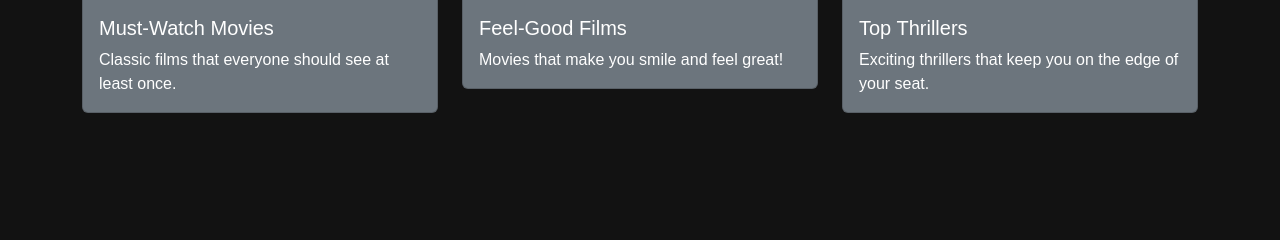
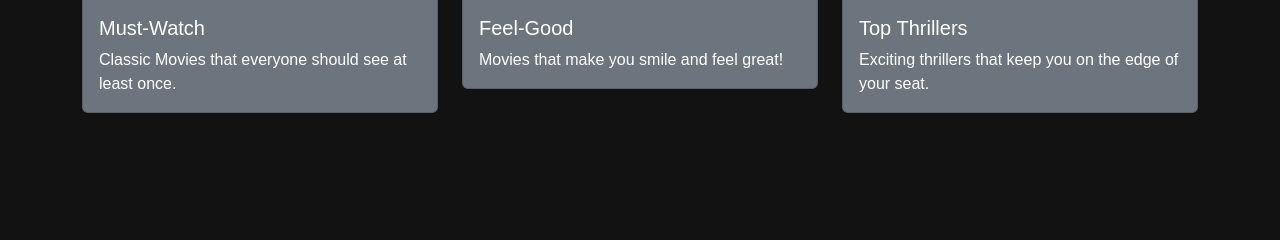
Before and after one commit to lilyjelleycat/Agile_web_project_group40, a Flask app: template app/templates/lists.html in a window 1280 px wide. Shown: the part 201-441 px from the top of the page. Run offline with Flask 3, Linux system fonts and the light colour scheme; the template is opened without the code that fills it, so the values that code supplies are empty; some libraries are stand-ins or nearby versions.

Commit message:
made changes to lists.html

```diff
--- a/app/templates/lists.html
+++ b/app/templates/lists.html
@@ -37,8 +37,8 @@
       <div class="card bg-secondary text-white">
         <img src="https://via.placeholder.com/300x400" class="card-img-top" alt="Must Watch">
         <div class="card-body">
-          <h5 class="card-title">Must-Watch Movies</h5>
-          <p class="card-text">Classic films that everyone should see at least once.</p>
+          <h5 class="card-title">Must-Watch</h5>
+          <p class="card-text">Classic Movies that everyone should see at least once.</p>
         </div>
       </div>
     </div>
@@ -46,7 +46,7 @@
       <div class="card bg-secondary text-white">
         <img src="https://via.placeholder.com/300x400" class="card-img-top" alt="Feel Good">
         <div class="card-body">
-          <h5 class="card-title">Feel-Good Films</h5>
+          <h5 class="card-title">Feel-Good</h5>
           <p class="card-text">Movies that make you smile and feel great!</p>
         </div>
       </div>
```
